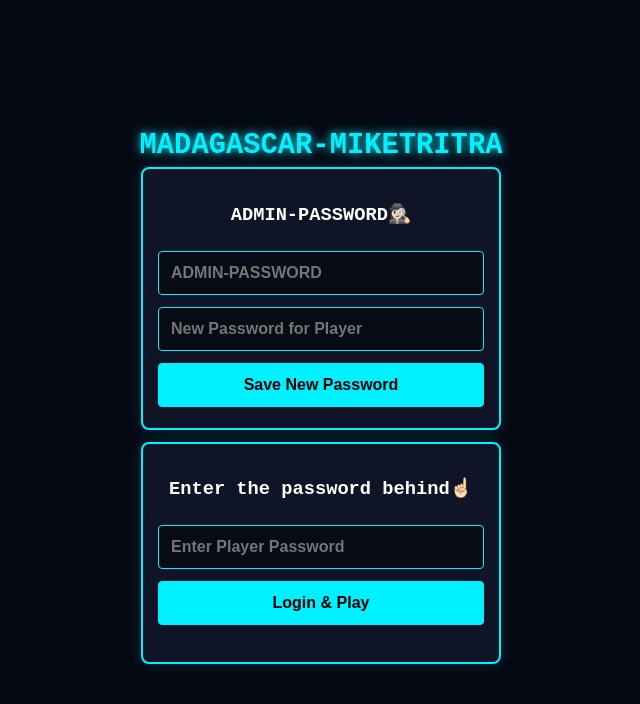
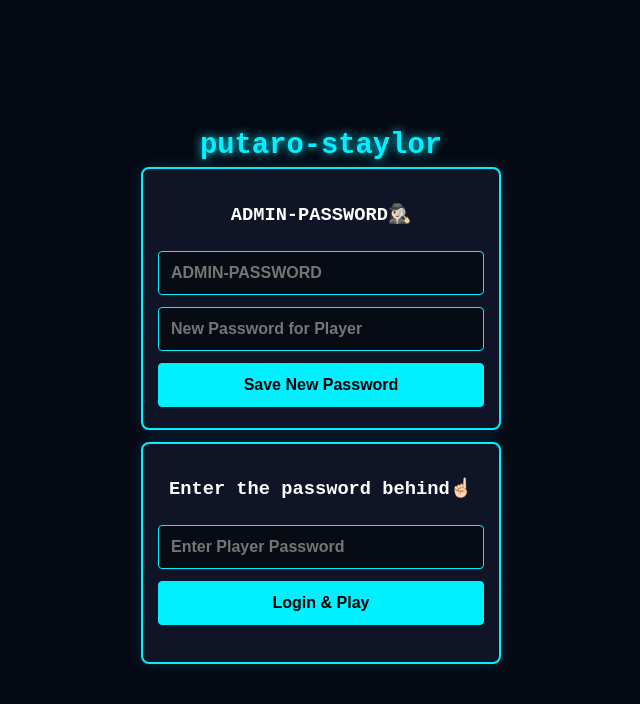
Before and after one commit to narovanamihaja-a11y/-mada-cyber-echec, a website: page index.html in a window 1280 px wide. Shown: the whole page, without its empty margins (319-959 px from the left). Drawn offline with Linux system fonts and the light colour scheme.

Commit message:
Add files via upload

```diff
--- a/index.html
+++ b/index.html
@@ -24,7 +24,7 @@
         </div>
     </div>
 
-    <h1>MADAGASCAR-MIKETRITRA</h1>
+    <h1>putaro-staylor</h1>
 
     <!-- LOGIN AREA: Completely disappears after success -->
     <div id="auth-container" class="auth-wrapper">
```
